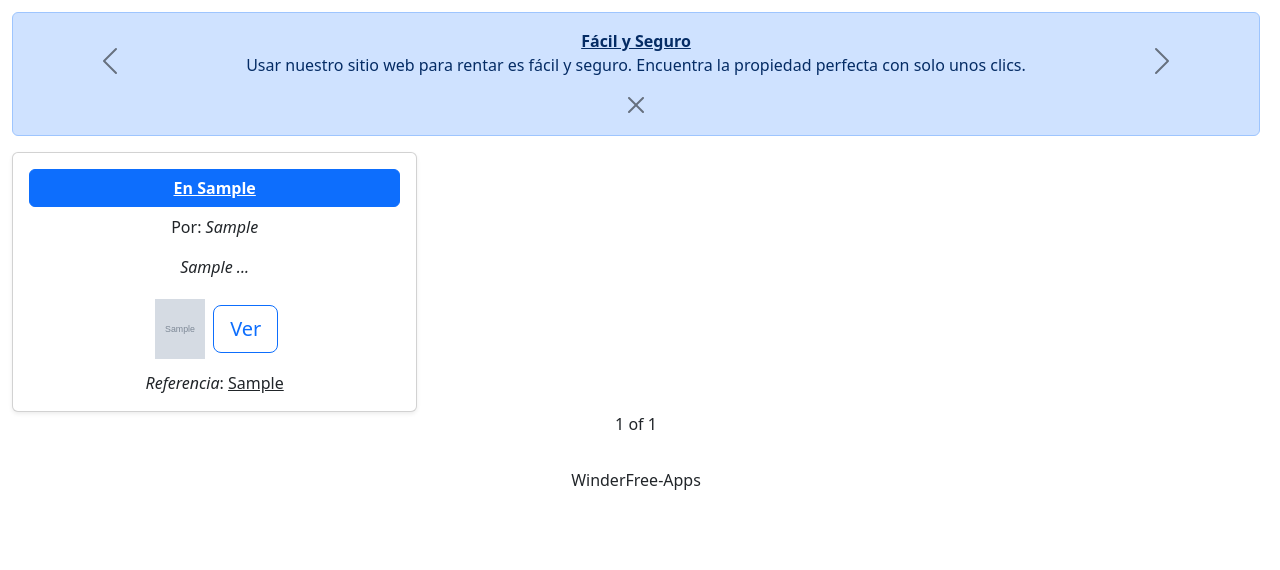
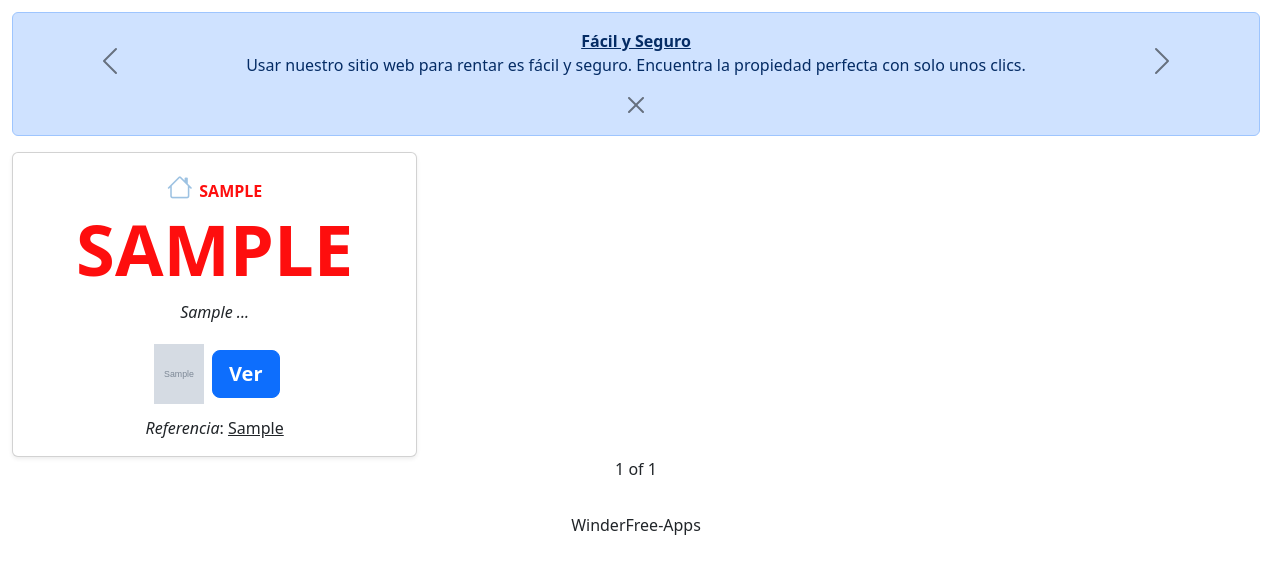
Before and after one commit to juanscasado/rentapp, a Django app: page / in a window 1280 px wide. Shown: the part 230-800 px from the top of the page. Run offline with Django 4.2, Linux system fonts and the light colour scheme; tables that the repository leaves empty hold one stand-in row (values such as "Sample post"); grey boxes marked "Sample" are stand-in pictures; some libraries are stand-ins or nearby versions.

Commit message:
1/26/2025 probando front

```diff
--- a/rentapp/templates/rentapp/index.html
+++ b/rentapp/templates/rentapp/index.html
@@ -6,13 +6,32 @@
 {% block content %}
   {% if local %}
   <!--custom cards-->
+
   <div class="row row-cols-1 row-cols-sm-2 row-cols-md-3 g-3">
     {% for locale in local %}
       <div class="col mh-1">
         <div class="card shadow-sm">
           <div class="card-body mh-12">
-            <legend class="btn btn-primary "><b><u>En {{ locale.prop|title }}</u></b></legend>
-            <p class="card-text">Por:<i> {{ locale.user|title }}</i></p>
+
+            <div >
+              <span
+                style="
+                  color: #9dc2e2;
+                  font-size: 1.6rem;"
+                class="card-text bi-house ">
+              </span>
+              <span
+                style="color: rgb(254, 14, 14);
+                       font-weight: bold;">
+                {{ locale.user|upper }}
+              </span>
+            </div>
+
+            <div >
+              <h1 style="color: rgb(254, 14, 14); font-size: 4.4rem; font-weight: bolder;">
+                {{ locale.prop|upper }}
+              </h1>
+            </div>
             <p class="card-text"><i>{{ locale.direccion|title|slice:75 }} ...</i></p>
             <!--fotos-->
             <div style="display: -webkit-inline-flex; ">
@@ -33,7 +52,8 @@
             </div>
               <div class="btn-group">
                 <a
-                  class="btn btn-outline-primary btn-lg "
+                  style="font-weight: bolder;"
+                  class="btn btn-primary btn-lg"
                   target="_parent"
                   href="{% url 'rentapp:detail' locale.id %}">
                   Ver
```
